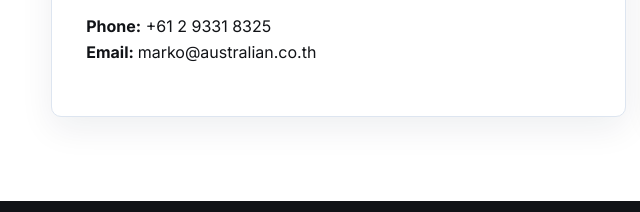
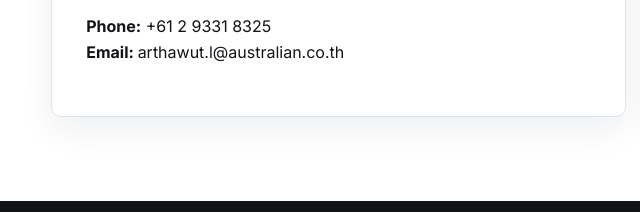
Before and after one commit to Australian-International-College/marko-restaurant-V2, a plain HTML site: page index.html in a window 1280 px wide. Shown: the part 7151-7363 px from the top of the page, 0-640 px from the left. Drawn offline with nearby package versions, Linux system fonts and the light colour scheme.

Commit message:
Update index.html

```diff
--- a/index.html
+++ b/index.html
@@ -176,7 +176,7 @@
     Book Function Room
   </a>
 
-  <a href="mailto:marko@australian.co.th?subject=Function Room Enquiry"
+  <a href="mailto:arthawut.l@australian.co.th?subject=Function Room Enquiry"
      style="align-self:center;font-weight:700;text-decoration:underline;color:var(--blue);">
     Enquire about your event
   </a>
@@ -198,7 +198,7 @@
     </section>
 
     <section id="booking" class="booking-section"><div class="wrap booking-single"><div class="booking-intro"><div><span class="pill">Online Booking</span><h2>Book a Table</h2></div><p>Choose your preferred date, time and number of guests. The team will use your details to manage bookings more clearly during busy service.</p></div><div class="form-box"><form class="fake-form" id="bookingForm"><div class="form-grid"><div><label>Name</label><input id="name" name="name" required placeholder="Your name"></div><div><label>Phone</label><input id="phone" name="phone" required placeholder="Your phone number"></div><div><label>Email</label><input id="email" name="email" type="email" placeholder="Your email"></div><div><label>Number of guests</label><input id="guests" name="guests" type="number" min="1" max="20" required placeholder="2"></div><div><label>Date</label><input id="date" name="date" type="date" required></div><div><label>Time</label><select id="time" name="time" required><option value="">Select time</option></select></div><div class="full"><label>Special request</label><textarea id="notes" name="notes" rows="4" placeholder="Allergies, pram space, birthday, etc."></textarea></div></div><button class="btn primary" style="width:100%;margin-top:18px" type="submit">Submit Booking Request</button></form></div></div></section>
-    <section id="contact"><div class="wrap contact-grid"><div class="contact-box"><span class="pill">Address</span><h3>Visit Marko’s</h3><p>Ground floor, Sydney Hydepark Plaza Hotel.<br>38 College Street, Darlinghurst, Sydney 2010</p><p><strong>Phone:</strong> <a href="tel:+61293318325">+61 2 9331 8325</a><br><strong>Email: </strong><a href="mailto:marko@australian.co.th">marko@australian.co.th</a></p></div><div class="contact-box">
+    <section id="contact"><div class="wrap contact-grid"><div class="contact-box"><span class="pill">Address</span><h3>Visit Marko’s</h3><p>Ground floor, Sydney Hydepark Plaza Hotel.<br>38 College Street, Darlinghurst, Sydney 2010</p><p><strong>Phone:</strong> <a href="tel:+61293318325">+61 2 9331 8325</a><br><strong>Email: </strong><a href="mailto:arthawut.l@australian.co.th">arthawut.l@australian.co.th</a></p></div><div class="contact-box">
   <span class="pill">Staff Area</span>
 
   <h3>Staff Booking Dashboard</h3>
```
